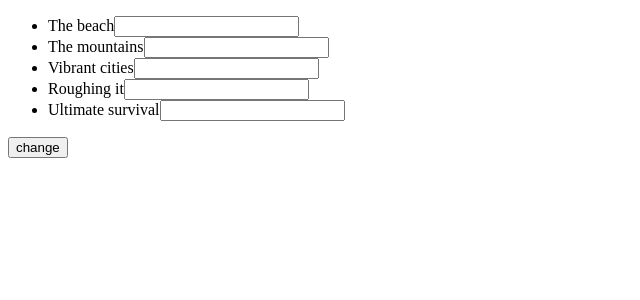
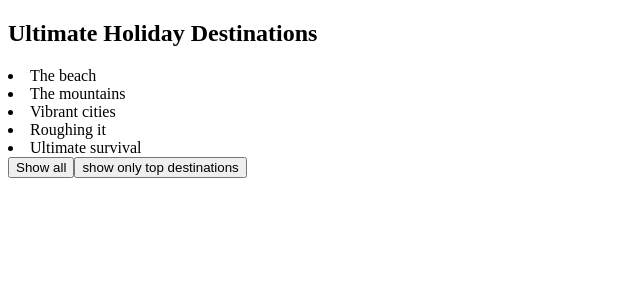
Before and after one commit to Maamun/ultCoReact, a React (Create React App) app in the folder ult-react-co/: page / in a window 1280 px wide. Shown: the top 300 px of the page, without its empty margins (0-640 px from the left). Built offline with nearby package versions, Linux system fonts and the light colour scheme.

Commit message:
Filtering collections client side

```diff
--- a/ult-react-co/src/UltimateHolidayList.js
+++ b/ult-react-co/src/UltimateHolidayList.js
@@ -1,72 +1,52 @@
-import React , {useState} from 'react';
+import React, { useState } from "react";
 
 const list = [
-    {id: 1, name: 'The beach'},
-    {id: 2, name: 'The mountains'},
-    {id: 3, name: 'Vibrant cities'},
-    {id: 4, name: 'Roughing it'},
-    {id: 5, name: 'Ultimate survival'}
-]
- const UltimateHolidayList = () => (
-     <section>
-         <ul>{
-                list.map(item => (
-                    <li key={item.id.toString()}>{item.name}</li>
-                    /* key always has to be STRING */
-                ))
-         }</ul>
-     </section>
- )
-
-
-/* React reconciler need to constantly check and compare for changes, to update the browser dom correctly and efficiently, with lists we need to provide extra informations. This is because always exhaustively comparing and re-rendering lists, would be extremely expensive in term of performance. What we need to do is to provide a key prop to the parent element, and this key prop should be populated with unique string value.
-- The key prop is only important to react and it get stripped off hen rendering the DOM.
-this is good as react does not pollute our browser dom with invalid or unnecessary decorator.
-- By providing this unique key prop, we asssit the react reconciler as now it only has to check these unique values to see if something in the list has changed.
-- The callback function of the map function is also passing an index argument, could we use this to populate into the key prop ? we can BUT WE REALLY SHOULDN'T,the reason is that this index value is the index in the current version of the array and it's not linked to the data in the array. if we render a static array that never changes we can do it, but it should usually be avoided. it also leads to more expensive checks by the reconciler and sometimes it will break own completely.
-  */
- // example to undertand the key prop
- /* eventhough the list items are being displayed in the right order, the inputs are not moving with the list items !! the reason for this is beacause we've used the index instead of a value thats is attached to the item itself, the reconciler can not properly calculate which input should be displayed in which list item.
- this is a very specific example where it goes wrong and often it will appear to work very well, however you'll never know when this scenario will hit you and also the reconciler has to do more expensive calculations hen we use index, so it's always a better idea to use a unique value thats is already present on the item you are mapping.
- --- If we diligently write unique key prop values onto our mapped collection, it will avoid very nasty and hard to find bugs from cropping up later in our react application
- - we can not write any props on the short-hand version of Fragment
- < key='....'>WE CAN NOT DO THIS</>
- */
-
- const list1 = [
-    'The beach',
-    'The mountains',
-    'Vibrant cities',
-    'Roughing it',
-    'Ultimate survival'
+  {
+    id: 1,
+    name: "The beach",
+    topDestination: true
+  },
+  {
+    id: 2,
+    name: "The mountains",
+    topDestination: false
+  },
+  {
+    id: 3,
+    name: "Vibrant cities",
+    topDestination: true
+  },
+  {
+    id: 4,
+    name: "Roughing it",
+    topDestination: false
+  },
+  {
+    id: 5,
+    name: "Ultimate survival",
+    topDestination: false
+  }
 ];
 
-const list2 = [
-    'The beach',
-    'Roughing it',
-    'Vibrant cities',
-    'The mountains',
-    'Ultimate survival'
-];
-const UltimateHolidayList2 = () => {
-    const [list, setList] = useState(list1);
-    const onClickHandler = () => {
-        setList(list === list1 ? list2 : list1 )
-    }
+const UltimateHolidayList = () => {
+  const [showAll, setShowAll] = useState(true);
 
-    const displayList = list.map((item, index) => (
-        <li key={index.toString()}>
-            <label htmlFor={`item-${index}`}>{item}</label>
-            <input id={`item-${index}`} type="text"/>
-        </li>
-    ));
-    return (
-        <section>
-         <ul>{displayList}</ul>
-         <button type='button' onClick={onClickHandler}>change</button>
-     </section>
-    )
-}
-/* if we comapre the 2 lists, we see that they contain the same values, however the order of the entries is somewhat diffrent. */
+  return (
+    <section>
+      <h1> Ultimate Holiday Destinations </h1>
+      {list
+        .filter(item => (showAll ? true : item.topDestination))
+        .map(item => (
+          <li key={item.id.toString()}>{item.name}</li>
+        ))}
+      <button type="button" onClick={() => setShowAll(true)}>
+        Show all
+      </button>
+      <button type="button" onClick={() => setShowAll(false)}>
+        show only top destinations
+      </button>
+    </section>
+  );
+};
 
-export default UltimateHolidayList2;
+export default UltimateHolidayList;
```
